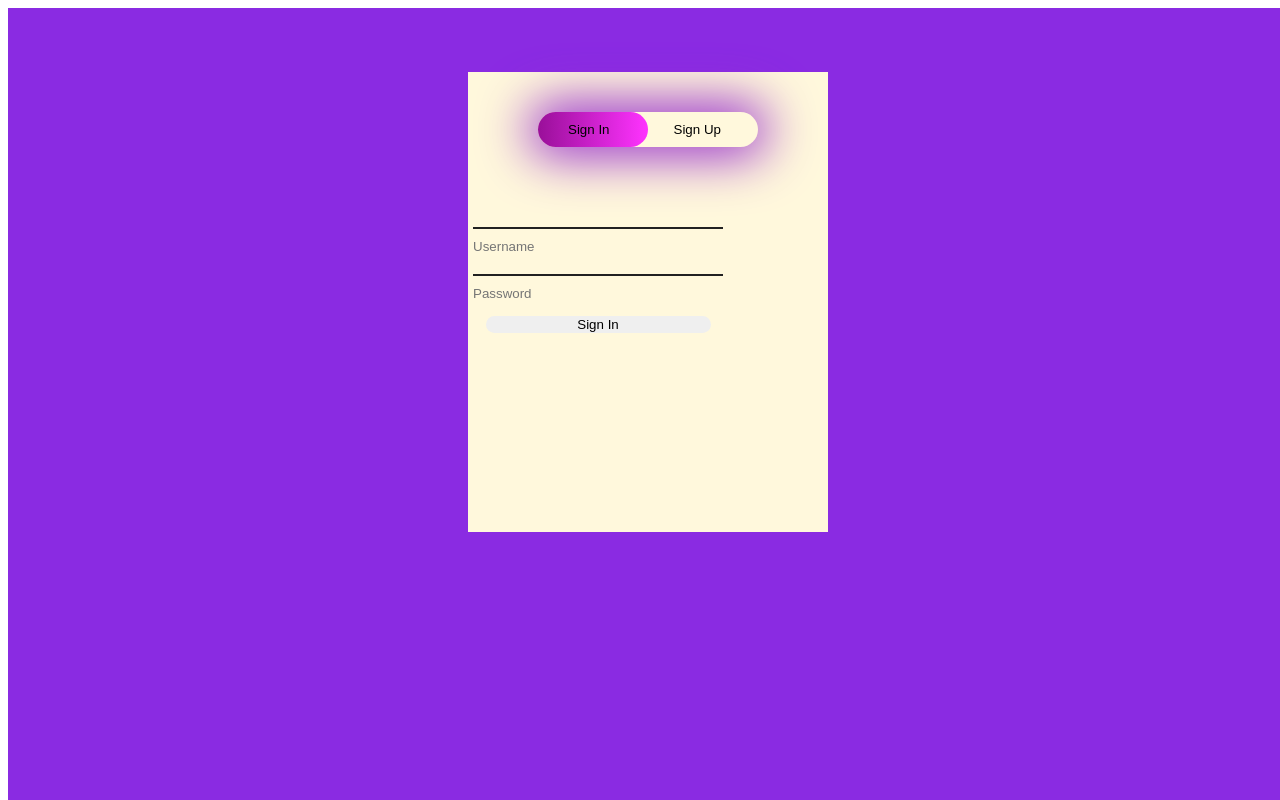
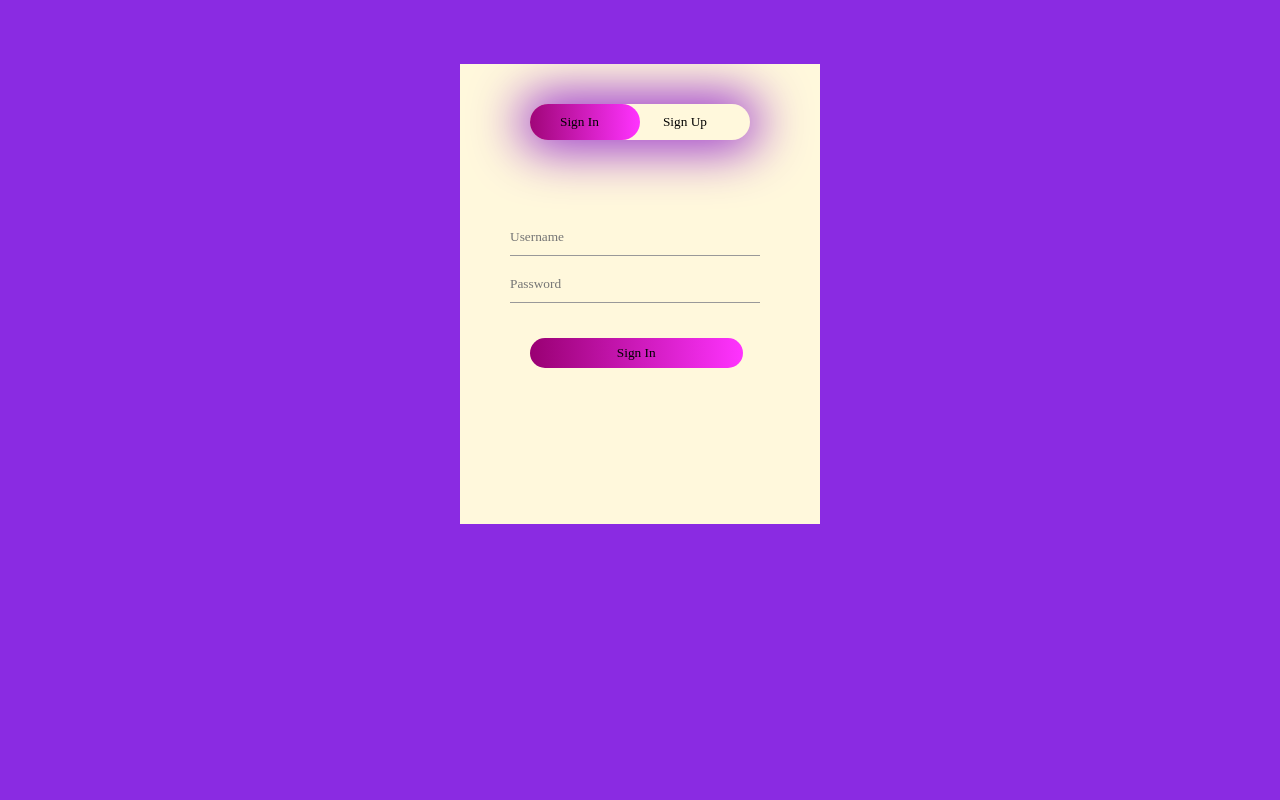
Before and after one commit to soundaryaMsc/Doctor-s-Appointment, a PHP site: page /login.html in a window 1280 px wide. Run offline with PHP 8.4, Linux system fonts and the light colour scheme.

Commit message:
Login front-end design

```diff
--- a/modules/login.html
+++ b/modules/login.html
@@ -9,17 +9,42 @@
                 <div class="button">
                     <div id="bttn">
                     </div>
-                    <button type="button" class="btn"> Sign In </button>
-                    <button type="button" class="btn"> Sign Up </button>
+                    <button type="button" class="btn" onclick="login()"> Sign In </button>
+                    <button type="button" class="btn" onclick="register()"> Sign Up </button>
                 </div>
-                <form class="fields">
+                <form id="signin" class="fields">
                   <input type="text" class="input" placeholder="Username" required>
                   <input type="text" class="input" placeholder="Password" required>
                     <button type="submit" class="submit">
                         Sign In
                     </button>
                     </form>
+                    <form id="signup" class="fields">
+                        <input type="text" class="input" placeholder="Name" required>
+                        <input type="text" class="input" placeholder="Email Id" required>
+                        <input type="text" class="input" placeholder="Create Password" required>
+                          <button type="submit" class="submit">
+                              Sign Up
+                          </button>
+                          </form>
             </div>
         </div>
+        <script>
+            var x = document.getElementById("signin");
+            var y = document.getElementById("signup");
+            var z = document.getElementById("bttn");
+            function register() {
+               x.style.left = "-400px";
+               y.style.left = "50px";
+               z.style.left = "110px";
+            }
+            function login() {
+               x.style.left = "50px";
+               y.style.left = "450px";
+               z.style.left = "0px";
+            }
+
+
+            </script>
     </body>
     </html>
--- a/modules/loginStyle.css
+++ b/modules/loginStyle.css
@@ -1,3 +1,9 @@
+*{
+    margin: 0;
+    padding: 0;
+    font-family: 'Times New Roman', Times, serif;
+}
+
 .login{
     height: 100%;
     width: 100%;
@@ -12,6 +18,7 @@
     margin: 5% auto;
     background: cornsilk;
     padding: 5px;
+    overflow: hidden;
 }
 .button{
     width: 220px;
@@ -25,7 +32,7 @@
     cursor: pointer;
     background:transparent;
     border: violet;
-    outline:tomato;
+    outline:none;
     position: relative;
 }
 #bttn{
@@ -34,7 +41,7 @@
     position:absolute;
     width: 110px;
     height: 100%;
-    background: linear-gradient(to right, hsl(300, 82%, 33%), #ff33ff);
+    background: linear-gradient(to right, #a00679 , #ff33ff);
     border-radius: 30px;
     transition: .5s;
 }
@@ -49,19 +56,27 @@
     padding: 10px 0;
     margin: 5px 0;
     border-left: 0;
+    border-top: 0;
     border-right: 0;
-    border-bottom: 5px slateblue;
-    outline:orchid;
+    border-bottom: 1px solid #999;
+    outline: none;
     background: transparent;
 }
 .submit{
-    width: 90%;
+    width: 85%;
+    height: 30px;
     padding: 10px,30px;
     cursor: pointer;
     display: block;
-    margin: auto;
-    background: linear-gradient(to right  hsl(300, 82%, 33%), #ff33ff);
+    margin: 30px 20px;
+    background: linear-gradient(to right,#990073  , #ff33ff);
     border: 0;
     outline: none;
     border-radius: 30px;
 }
+#signin{
+    left: 50px;
+}
+#signup{
+    left: 500px;
+}
```
